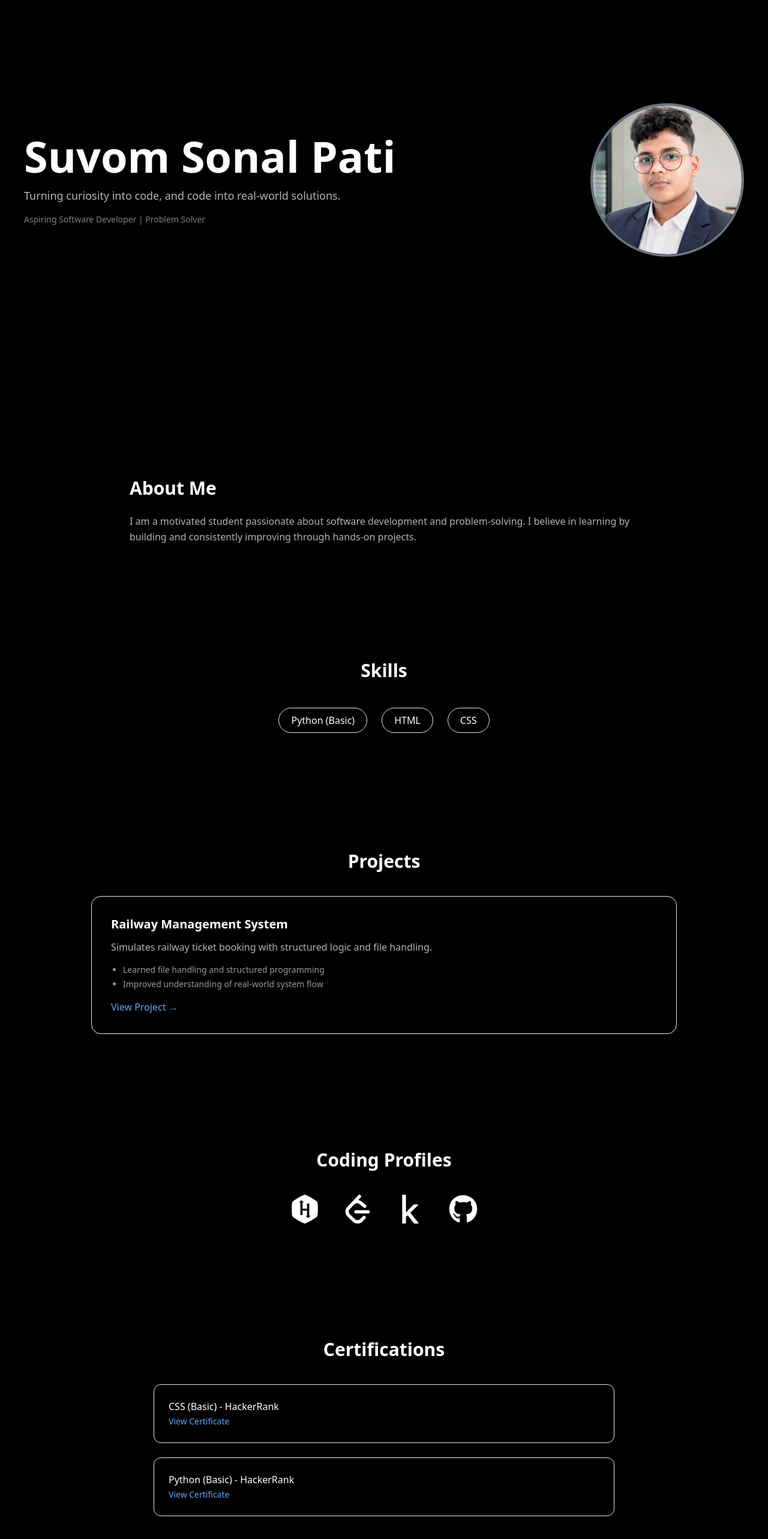
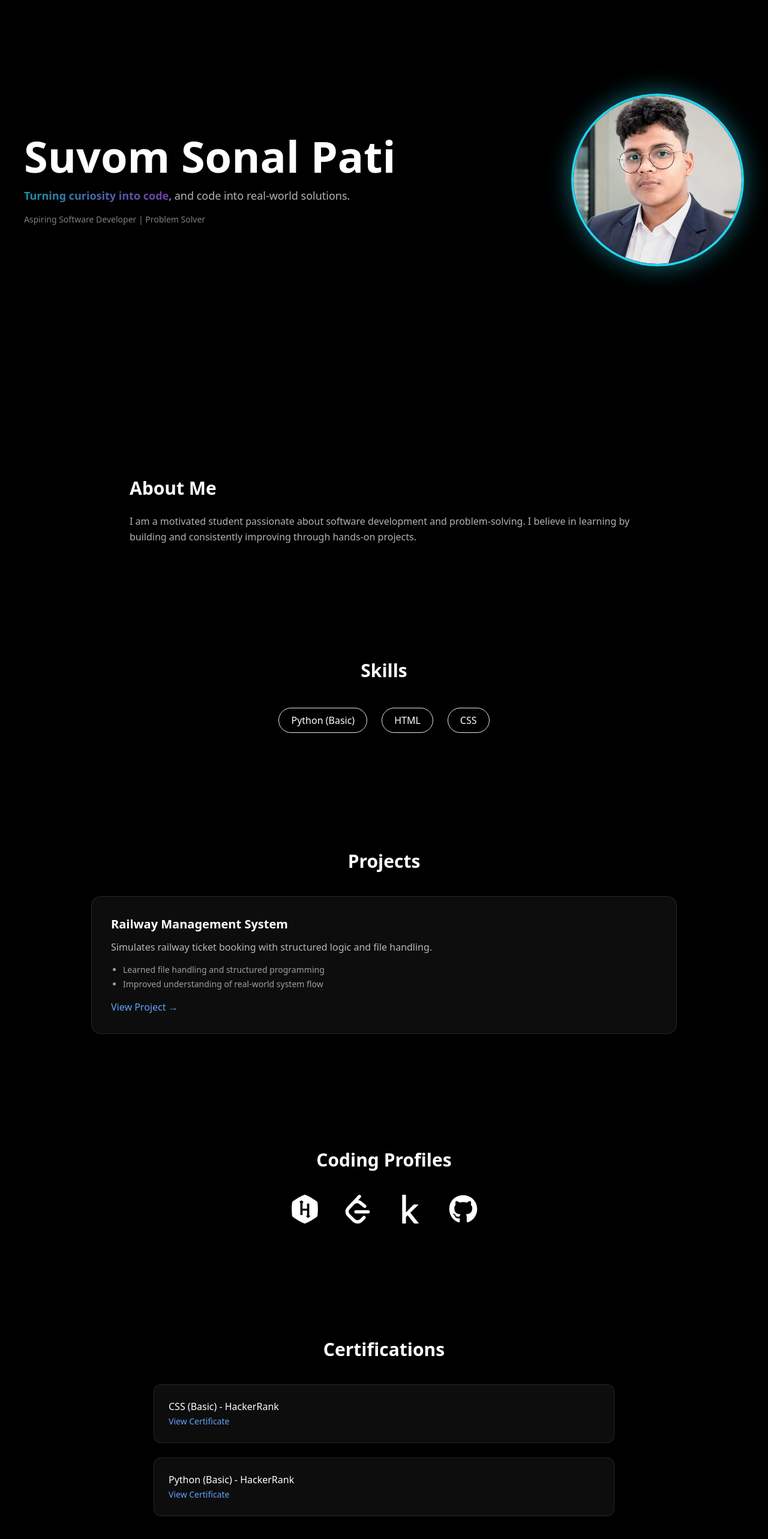
Before and after one commit to suvomsonal2020-rgb/my-portfolio, a React (Vite) app: page / in a window 1280 px wide. Shown: the part 100-2666 px from the top of the page at 60% size. Built offline with nearby package versions, Linux system fonts and the light colour scheme.

Commit message:
interface changed succes

```diff
--- a/src/App.jsx
+++ b/src/App.jsx
@@ -7,9 +7,14 @@ export default function Portfolio() {
   const [dark, setDark] = useState(true);
 
   return (
-    <div className={dark ? "bg-black text-white" : "bg-white text-black"}>
+    <div className={dark ? "bg-black text-white overflow-hidden" : "bg-white text-black overflow-hidden"}>
+      {/* Background Glow Effects */}
+      <div className="fixed inset-0 -z-10 overflow-hidden">
+        <div className="absolute top-20 left-10 w-72 h-72 bg-cyan-500 opacity-20 blur-3xl rounded-full animate-pulse"></div>
+        <div className="absolute bottom-20 right-10 w-72 h-72 bg-purple-500 opacity-20 blur-3xl rounded-full animate-pulse"></div>
+      </div>
       {/* Navbar */}
-      <nav className="fixed top-0 w-full flex justify-between items-center px-6 py-4 backdrop-blur-md bg-opacity-30 z-50">
+      <nav className="fixed top-0 w-full flex justify-between items-center px-6 py-4 backdrop-blur-xl bg-black/30 border-b border-white/10 z-50">
         <h1 className="font-bold text-lg">Suvom</h1>
         <button
           onClick={() => setDark(!dark)}
@@ -27,13 +32,13 @@ export default function Portfolio() {
             initial={{ opacity: 0, y: 50 }}
             animate={{ opacity: 1, y: 0 }}
             transition={{ duration: 0.8 }}
-            className="text-5xl md:text-7xl font-bold"
+            className="text-5xl md:text-7xl font-bold leading-tight"
           >
             Suvom Sonal Pati
           </motion.h1>
 
           <p className="text-lg opacity-70">
-            Turning curiosity into code, and code into real-world solutions.
+            <span className="bg-gradient-to-r from-cyan-400 to-purple-500 bg-clip-text text-transparent font-semibold">Turning curiosity into code</span>, and code into real-world solutions.
           </p>
 
           <p className="text-sm opacity-50">
@@ -48,7 +53,7 @@ export default function Portfolio() {
           initial={{ opacity: 0, scale: 0.8 }}
           animate={{ opacity: 1, scale: 1 }}
           transition={{ duration: 0.6 }}
-          className="w-52 h-52 md:w-64 md:h-64 rounded-full object-cover border-4 border-gray-500 shadow-xl"
+          className="w-52 h-52 md:w-72 md:h-72 rounded-full object-cover border-4 border-cyan-400 shadow-[0_0_40px_rgba(34,211,238,0.5)] hover:scale-105 transition duration-500"
         />
       </section>
 
@@ -81,7 +86,7 @@ export default function Portfolio() {
         <h2 className="text-3xl font-semibold mb-10 text-center">Projects</h2>
         <motion.div
           whileHover={{ scale: 1.03 }}
-          className="border p-8 rounded-2xl"
+          className="border border-white/10 bg-white/5 backdrop-blur-lg p-8 rounded-2xl hover:shadow-[0_0_25px_rgba(168,85,247,0.35)] hover:-translate-y-2 transition duration-500"
         >
           <h3 className="text-xl font-bold">Railway Management System</h3>
           <p className="opacity-70 mt-3">
@@ -110,7 +115,7 @@ export default function Portfolio() {
             href="https://www.hackerrank.com/profile/suvomsonal2020"
             target="_blank"
             rel="noopener noreferrer"
-            className="hover:text-green-400 transition"
+            className="hover:text-green-400 transition hover:drop-shadow-[0_0_10px_rgba(34,197,94,0.8)]"
           >
             <FaHackerrank />
           </motion.a>
@@ -120,7 +125,7 @@ export default function Portfolio() {
             href="https://leetcode.com/u/suvomsonal/"
             target="_blank"
             rel="noopener noreferrer"
-            className="hover:text-yellow-400 transition"
+            className="hover:text-yellow-400 transition hover:drop-shadow-[0_0_10px_rgba(250,204,21,0.8)]"
           >
             <SiLeetcode />
           </motion.a>
@@ -130,7 +135,7 @@ export default function Portfolio() {
             href="https://www.kaggle.com/suvomsonalpati"
             target="_blank"
             rel="noopener noreferrer"
-            className="hover:text-cyan-400 transition"
+            className="hover:text-cyan-400 transition hover:drop-shadow-[0_0_10px_rgba(34,211,238,0.8)]"
           >
             <FaKaggle />
           </motion.a>
@@ -140,7 +145,7 @@ export default function Portfolio() {
             href="https://github.com/suvomsonal2020-rgb"
             target="_blank"
             rel="noopener noreferrer"
-            className="hover:text-gray-400 transition"
+            className="hover:text-gray-400 transition hover:drop-shadow-[0_0_10px_rgba(255,255,255,0.6)]"
           >
             <FaGithub />
           </motion.a>
@@ -151,11 +156,11 @@ export default function Portfolio() {
       <section className="py-24 px-6">
         <h2 className="text-3xl font-semibold mb-10 text-center">Certifications</h2>
         <div className="space-y-6 max-w-3xl mx-auto">
-          <div className="border p-6 rounded-xl space-y-2">
+          <div className="border border-white/10 bg-white/5 backdrop-blur-lg p-6 rounded-xl space-y-2 hover:shadow-[0_0_20px_rgba(34,211,238,0.25)] transition duration-500">
             <h3>CSS (Basic) - HackerRank</h3>
             <a href="https://www.hackerrank.com/certificates/980de527b995" className="text-blue-400 text-sm">View Certificate</a>
           </div>
-          <div className="border p-6 rounded-xl space-y-2">
+          <div className="border border-white/10 bg-white/5 backdrop-blur-lg p-6 rounded-xl space-y-2 hover:shadow-[0_0_20px_rgba(34,211,238,0.25)] transition duration-500">
             <h3>Python (Basic) - HackerRank</h3>
             <a href="https://www.hackerrank.com/certificates/bf0e590d54a3" className="text-blue-400 text-sm">View Certificate</a>
           </div>
```
